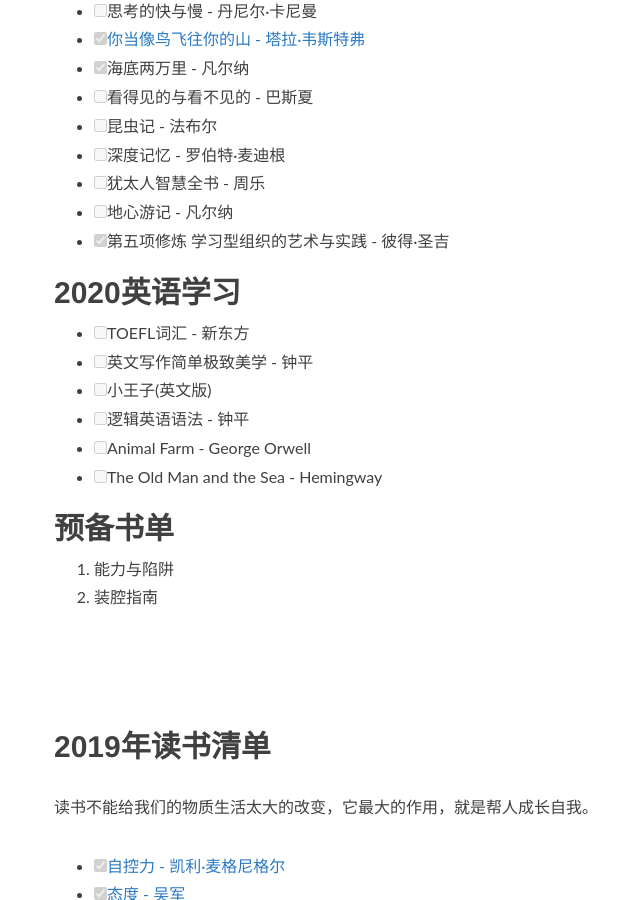
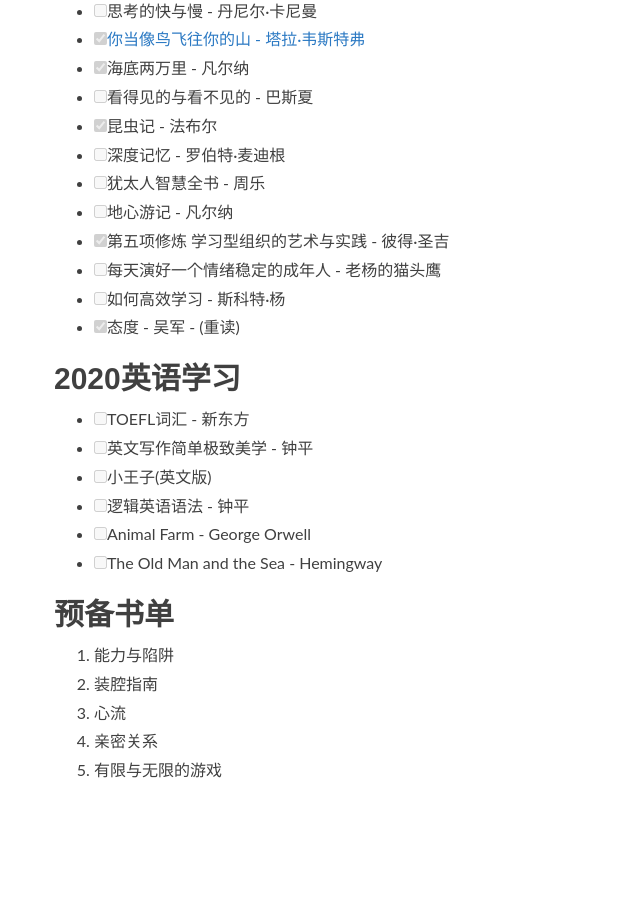
Before and after one commit to sanbuguan/sanbuguan.github.io, a Jekyll site: the page built from reading.md, in a window 1280 px wide and 900 px high, scrolled down 1111 px. Shown: the whole window, without its empty margins (211-851 px from the left). Built offline with Jekyll 4.4.1, drawn with Linux system fonts in a browser that asks for light colours; nearby versions of some CDN libraries.

Commit message:
update reading 20201117

```diff
--- a/reading.md
+++ b/reading.md
@@ -31,11 +31,14 @@
 - [x] [你当像鸟飞往你的山 - 塔拉·韦斯特弗](/studynotes/2020/06/26/educated/)
 - [x] 海底两万里 - 凡尔纳
 - [ ] 看得见的与看不见的 - 巴斯夏
-- [ ] 昆虫记 - 法布尔
+- [x] 昆虫记 - 法布尔
 - [ ] 深度记忆 - 罗伯特·麦迪根
 - [ ] 犹太人智慧全书 - 周乐
 - [ ] 地心游记 - 凡尔纳
 - [x] 第五项修炼 学习型组织的艺术与实践 - 彼得·圣吉
+- [ ] 每天演好一个情绪稳定的成年人 - 老杨的猫头鹰
+- [ ] 如何高效学习 - 斯科特·杨
+- [x] 态度 - 吴军 - (重读)
 
 
 
@@ -51,6 +54,9 @@
 ## 预备书单
 1. 能力与陷阱
 2. 装腔指南
+3. 心流
+4. 亲密关系
+5. 有限与无限的游戏
 
 
 
```
